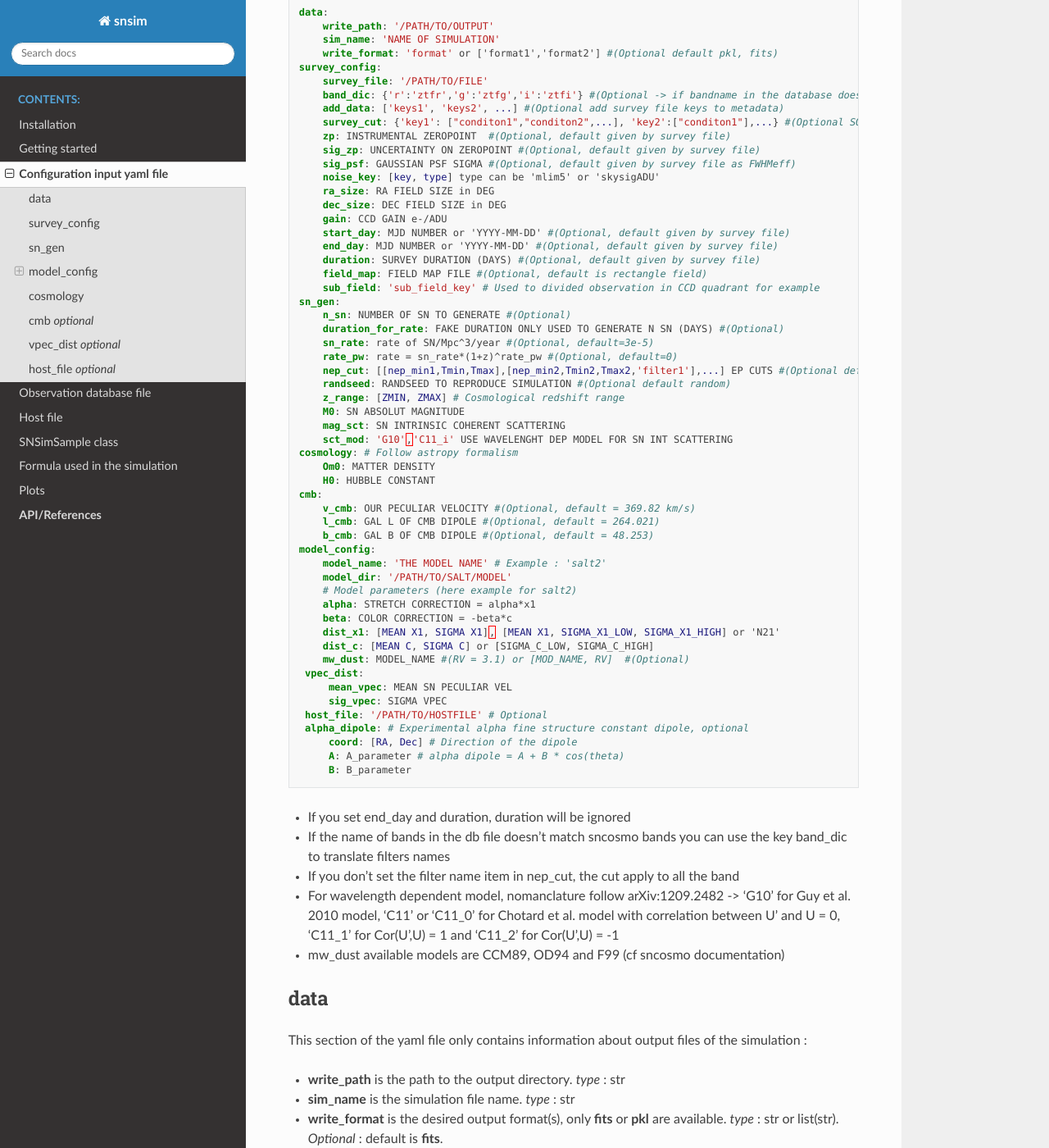
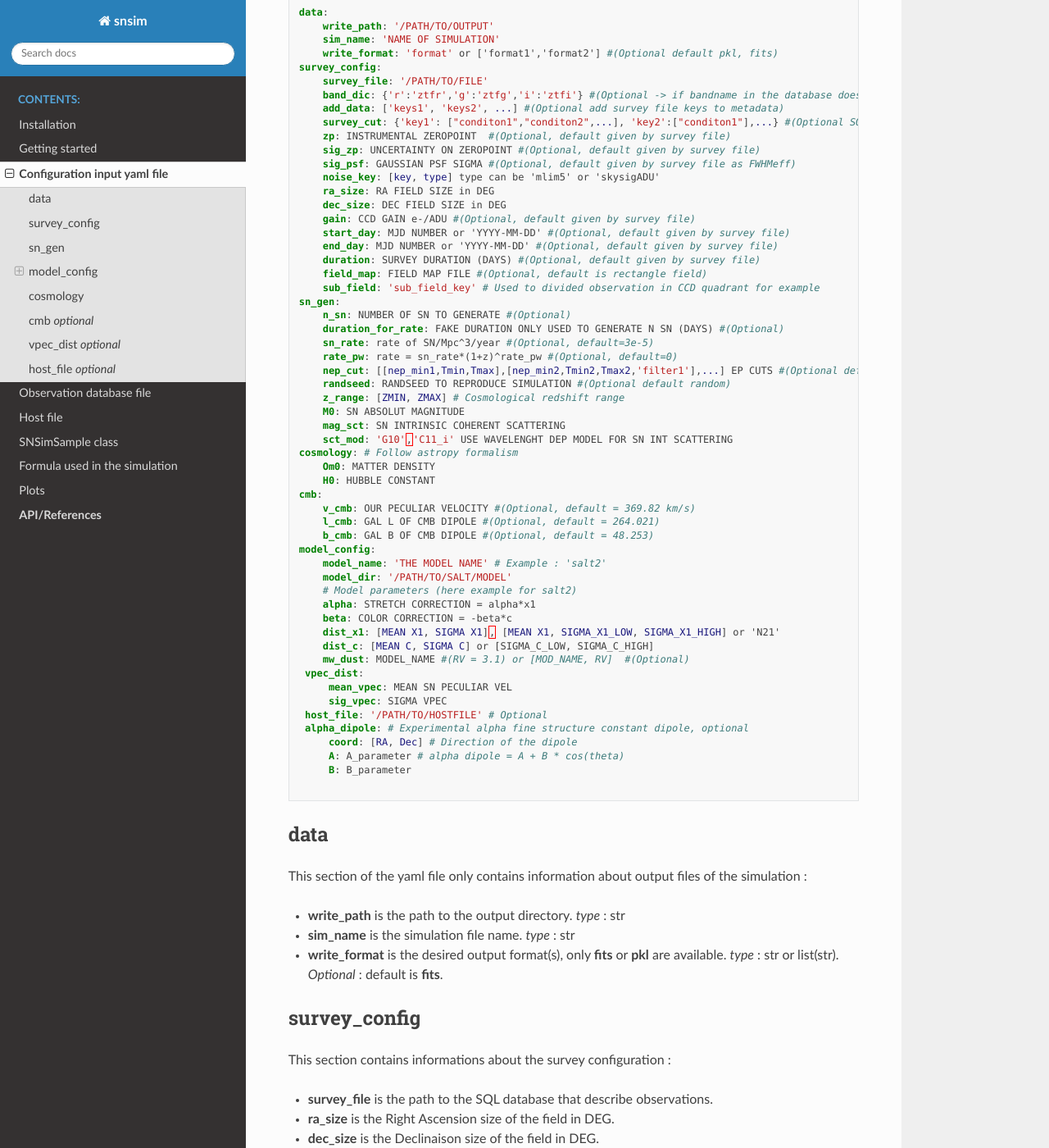
Before and after one commit to bastiencarreres/snsim, a Sphinx documentation site: the page built from docs/configfile.md, in a window 1280 px wide and 1400 px high, scrolled down 214 px. Shown: the whole window at 82% size. Built offline with Sphinx 7.4.7 and the Read the Docs theme 2.0.0, drawn with Linux system fonts in a browser that asks for light colours; some of the changed text lies outside the part shown.

Commit message:
Add gain variation

````diff
--- a/docs/configfile.md
+++ b/docs/configfile.md
@@ -18,7 +18,7 @@
     noise_key: [key, type] type can be 'mlim5' or 'skysigADU'
     ra_size: RA FIELD SIZE in DEG
     dec_size: DEC FIELD SIZE in DEG
-    gain: CCD GAIN e-/ADU
+    gain: CCD GAIN e-/ADU #(Optional, default given by survey file)
     start_day: MJD NUMBER or 'YYYY-MM-DD' #(Optional, default given by survey file)
     end_day: MJD NUMBER or 'YYYY-MM-DD' #(Optional, default given by survey file)
     duration: SURVEY DURATION (DAYS) #(Optional, default given by survey file)
@@ -59,17 +59,8 @@
      coord: [RA, Dec] # Direction of the dipole
      A: A_parameter # alpha dipole = A + B * cos(theta)
      B: B_parameter
+
 ```
-
-  * If you set end_day and duration, duration will be ignored
-
-  * If the name of bands in the db file doesn't match sncosmo bands you can use the key band_dic to translate filters names
-
-  * If you don't set the filter name item in nep_cut, the cut apply to all the band
-
-  * For wavelength dependent model, nomanclature follow arXiv:1209.2482 -> 'G10' for Guy et al. 2010 model, 'C11' or 'C11_0' for Chotard et al. model with correlation between U' and U = 0, 'C11_1' for Cor(U',U) = 1 and 'C11_2' for Cor(U',U) = -1
-
-  * mw_dust available models are CCM89, OD94 and F99 (cf sncosmo documentation)
 
 
 
@@ -93,7 +84,7 @@
 * **ra_size** is the Right Ascension size of the field in DEG.
 * **dec_size** is the Declinaison size of the field in DEG.
 * **noise_key** is a list that contains the **key** used in the SQL database for the noise, and the type of noise : **skysigADU** if it's directly the sky noise in **ADU** units, **mlim5** if it's the limiting magnitude at 5 $\sigma$. *type* : list(str).
-* **gain** is the gain of the CCD in $e^-$ / ADU. *type* : float.
+* **gain** is the gain of the CCD in $e^-$ / ADU. *type* : float. *Optional* : If not set, gain is taken in the SQL database.
 * **zp** is a constant zero point to use in simulation. *type* : float. *Optional* : If not set, zero point is taken in the SQL database.
 * **sig_zp** is the error on zero point. *type* : float. *Optional* : If not set, this parameter is taken in the SQL database.
 * **sig_psf** is the PSF scale. *type* : float. *Optional* : If not set, the PSF is taken in the SQL database, to following LSST OpSim structure the PSF in the database is take has the **FWHM** ($FWHM = 2 \sqrt{2 \ln(2)} \sigma_{PSF}$).
````
Also changed, not shown: docs/obsfile.md (+6 -0 lines), 3 other files.
